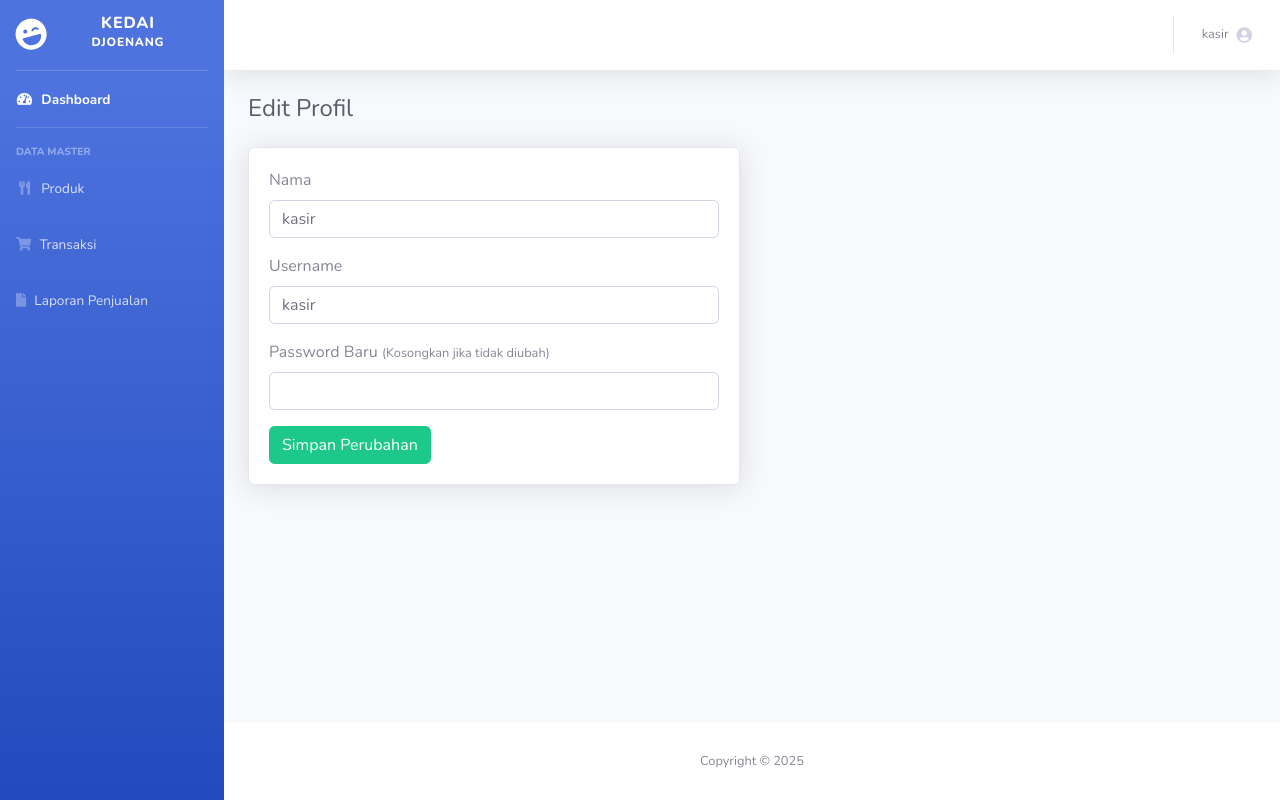
After one commit to anagwer/kedai_djoenang, a PHP site: page /profil.php in a window 1280 px wide. The commit adds this page. Run offline with PHP 8.4, Linux system fonts and the light colour scheme; a user stored in the database is signed in; data comes from the database, SQL or seed files in the repository.

Commit message:
update add profile

```diff
--- a/head.php
+++ b/head.php
@@ -134,10 +134,10 @@ $user_name = $user_row['Username'];
                             <!-- Dropdown - User Information -->
                             <div class="dropdown-menu dropdown-menu-right shadow animated--grow-in"
                                 aria-labelledby="userDropdown">
-                                <!-- <a class="dropdown-item" href="#">
+                                <a class="dropdown-item" href="profil.php">
                                     <i class="fas fa-user fa-sm fa-fw mr-2 text-gray-400"></i>
                                     Profile
-                                </a> -->
+                                </a>
                                 <div class="dropdown-divider"></div>
                                     <a class="dropdown-item" href="?logout=1">
                                         <i class="fas fa-sign-out-alt fa-sm fa-fw mr-2 text-gray-400"></i>
--- a/index.php
+++ b/index.php
@@ -104,7 +104,7 @@ $stok_sedikit = $stok_sedikit_row['low_stock'];
                                     </a>
                                 </div>
                                 <div class="col-4 text-center">
-                                    <a href="edit_produk.php" class="btn">
+                                    <a href="produk.php" class="btn">
                                         <span class="icon text-primary">
                                             <i class="fas fa-edit" style="font-size:50px;"></i><br>
                                         </span>
@@ -112,7 +112,7 @@ $stok_sedikit = $stok_sedikit_row['low_stock'];
                                     </a>
                                 </div>
                                 <div class="col-4 text-center">
-                                    <a href="hapus_produk.php" class="btn">
+                                    <a href="produk.php" class="btn">
                                         <span class="icon text-primary">
                                             <i class="fas fa-trash" style="font-size:50px;"></i><br>
                                         </span>
@@ -135,7 +135,7 @@ $stok_sedikit = $stok_sedikit_row['low_stock'];
                                 Transaksi Penjualan</div>
                             <div class="row no-gutters align-items-center">
                                 <div class="col-4 text-center">
-                                    <a href="tambah_produk.php" class="btn">
+                                    <a href="transaksi.php" class="btn">
                                         <span class="icon text-primary">
                                             <i class="fas fa-shopping-cart " style="font-size:50px;"></i><br>
                                         </span>
--- /dev/null
+++ b/profil.php
@@ -0,0 +1,59 @@
+<?php include('head.php'); ?>
+<?php
+include_once('dbcon.php');
+
+$id_user = $_SESSION['ID']; // pastikan sesi ini sudah diatur saat login
+
+// Ambil data user
+$result = $conn->query("SELECT * FROM pengguna WHERE ID_User = '$id_user'");
+$user = $result->fetch_assoc();
+
+// Simpan perubahan
+if (isset($_POST['update'])) {
+    $nama = $_POST['nama'];
+    $username = $_POST['username'];
+    $password = !empty($_POST['password']) ? password_hash($_POST['password'], PASSWORD_DEFAULT) : $user['Password'];
+
+    $query = "
+        UPDATE pengguna SET
+            Nama = '$nama',
+            Username = '$username',
+            Password = '$password',
+        WHERE ID_User = '$id_user'
+    ";
+    $conn->query($query);
+    echo "<script>alert('Profil berhasil diperbarui!'); location.href='edit_profil.php';</script>";
+}
+?>
+
+
+<!-- Main Content -->
+<div class="container-fluid mt-4">
+    <h1 class="h4 mb-4 text-gray-800">Edit Profil</h1>
+
+    <div class="row">
+        <div class="col-md-6">
+            <div class="card shadow">
+                <div class="card-body">
+                    <form method="post">
+                        <div class="form-group">
+                            <label>Nama</label>
+                            <input type="text" class="form-control" name="nama" value="<?= $user['Nama']; ?>" required>
+                        </div>
+                        <div class="form-group">
+                            <label>Username</label>
+                            <input type="text" class="form-control" name="username" value="<?= $user['Username']; ?>" required>
+                        </div>
+                        <div class="form-group">
+                            <label>Password Baru <small>(Kosongkan jika tidak diubah)</small></label>
+                            <input type="password" class="form-control" name="password">
+                        </div>
+                        <button type="submit" name="update" class="btn btn-success">Simpan Perubahan</button>
+                    </form>
+                </div>
+            </div>
+        </div>
+    </div>
+</div>
+
+<?php include('footer.php'); ?>
```
